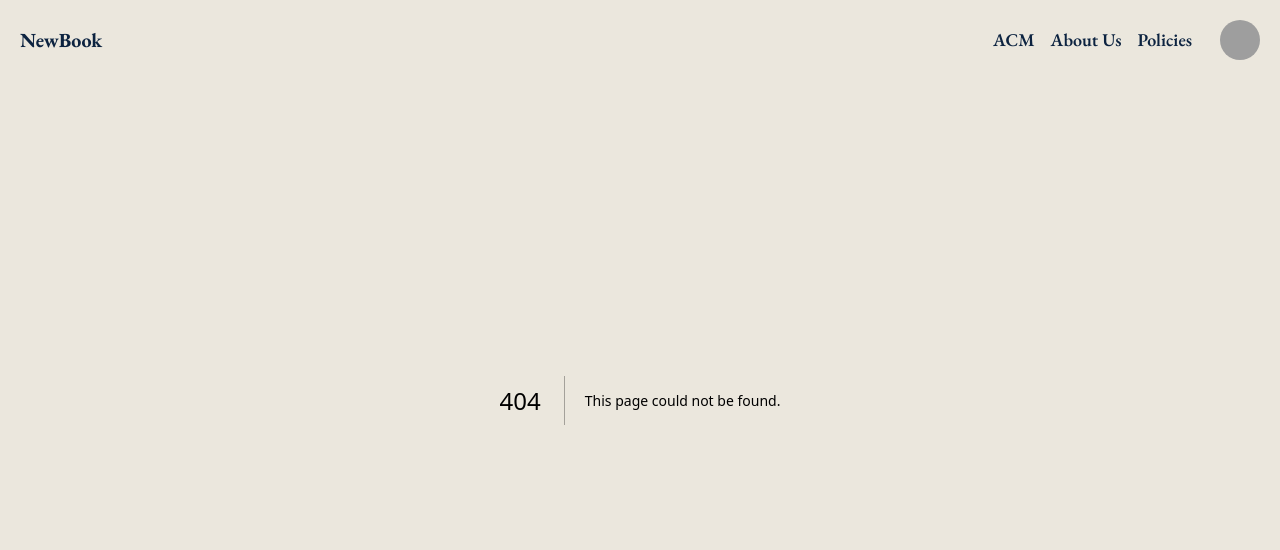
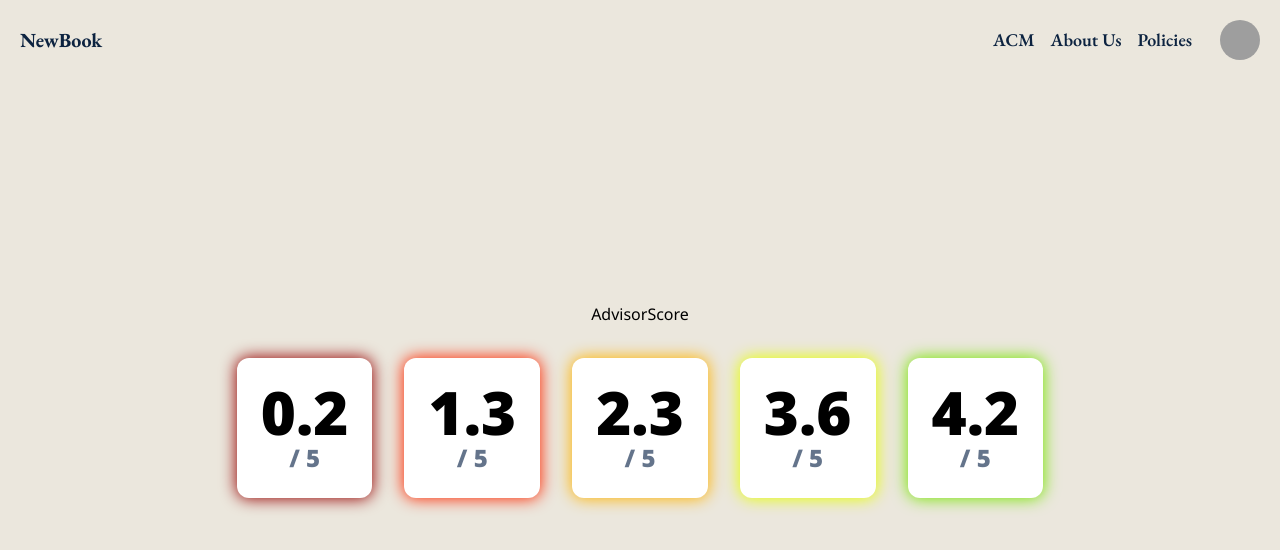
Before and after one commit to acmutsa/newbook-next, a Next.js app in the folder apps/web/: page /component-testing in a window 1280 px wide. Before the commit this address had no page. Shown: the top 550 px of the page. Built offline with nearby package versions, Linux system fonts and the light colour scheme; grey boxes are pictures that could not be loaded.

Commit message:
Created AdvisorScore component, test page for viewing components, and CSS classes for score shadow color scale

```diff
--- /dev/null
+++ b/apps/web/src/app/component-testing/page.tsx
@@ -0,0 +1,17 @@
+import AdvisorScore from "@/components/shared/advisor/NewBookAdvisorScore";
+
+
+export default function Page() {
+    return (
+        <main className="flex min-h-screen flex-col items-center justify-center bg-offwhite">
+            <h1 className="pb-8">AdvisorScore</h1>
+            <div className="flex gap-8">
+                <AdvisorScore score={0.2} />
+                <AdvisorScore score={1.314} />
+                <AdvisorScore score={2.314} />
+                <AdvisorScore score={3.58} />
+                <AdvisorScore score={4.19} />
+            </div>
+        </main>
+    );
+}
--- /dev/null
+++ b/apps/web/src/components/shared/advisor/NewBookAdvisorScore.tsx
@@ -0,0 +1,34 @@
+import clsx from "clsx";
+
+const MAX_SCORE = 5;
+
+export default function AdvisorScore({
+    score
+}: {
+    score: number;
+}) {
+    // TODO: error-checking for invalid score
+    const scorePercent = score / MAX_SCORE;
+
+    return (
+        <div className={clsx(
+            "flex flex-col items-center place-content-center p-6 rounded-xl bg-card font-black shadow-[0_0_1em_0.05em_#000]",
+            {
+                "shadow-score-0": ( scorePercent >= 0 ) && ( scorePercent < 0.2 ),
+                "shadow-score-1": ( scorePercent >= 0.2 ) && ( scorePercent < 0.4 ),
+                "shadow-score-2": ( scorePercent >= 0.4 ) && ( scorePercent < 0.6 ),
+                "shadow-score-3": ( scorePercent >= 0.6 ) && ( scorePercent < 0.8 ),
+                "shadow-score-4": ( scorePercent >= 0.8 ),
+            },
+        )}>
+            <div className="text-6xl">
+                { score.toFixed(1) }
+            </div>
+            <div className="text-2xl text-slate-500">
+                <span className="sr-only">out of</span>
+                <span className="not-sr-only">/ </span>
+                { MAX_SCORE }
+            </div>
+        </div>
+    )
+}
--- a/apps/web/tailwind.config.ts
+++ b/apps/web/tailwind.config.ts
@@ -73,6 +73,14 @@ const config: Config = {
 					"4": "hsl(var(--chart-4))",
 					"5": "hsl(var(--chart-5))",
 				},
+				// Scale for score-based coloring
+				"score": {
+					"0": "rgb(150,0,0)",
+					"1": "rgb(255,40,0)",
+					"2": "rgb(255,180,0)",
+					"3": "rgb(230,255,0)",
+					"4": "rgb(120,230,0)",
+				},
 			},
 			borderRadius: {
 				lg: "var(--radius)",
```
